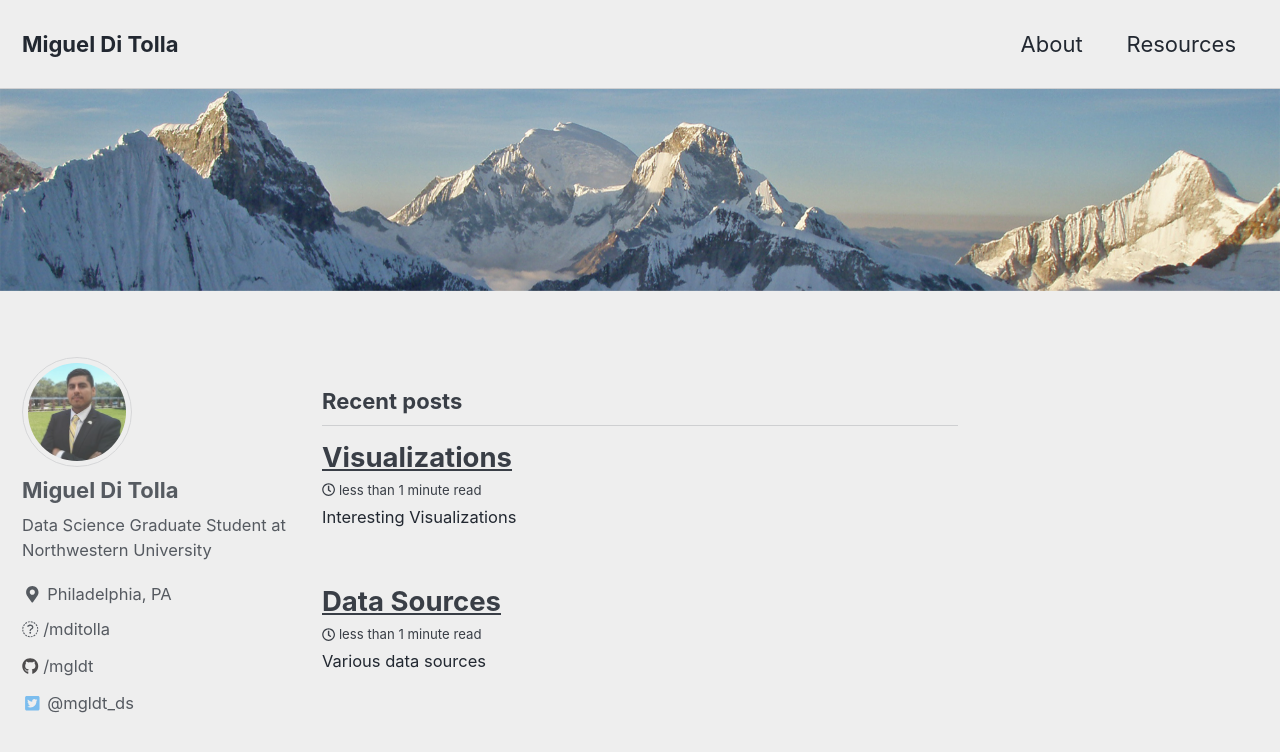
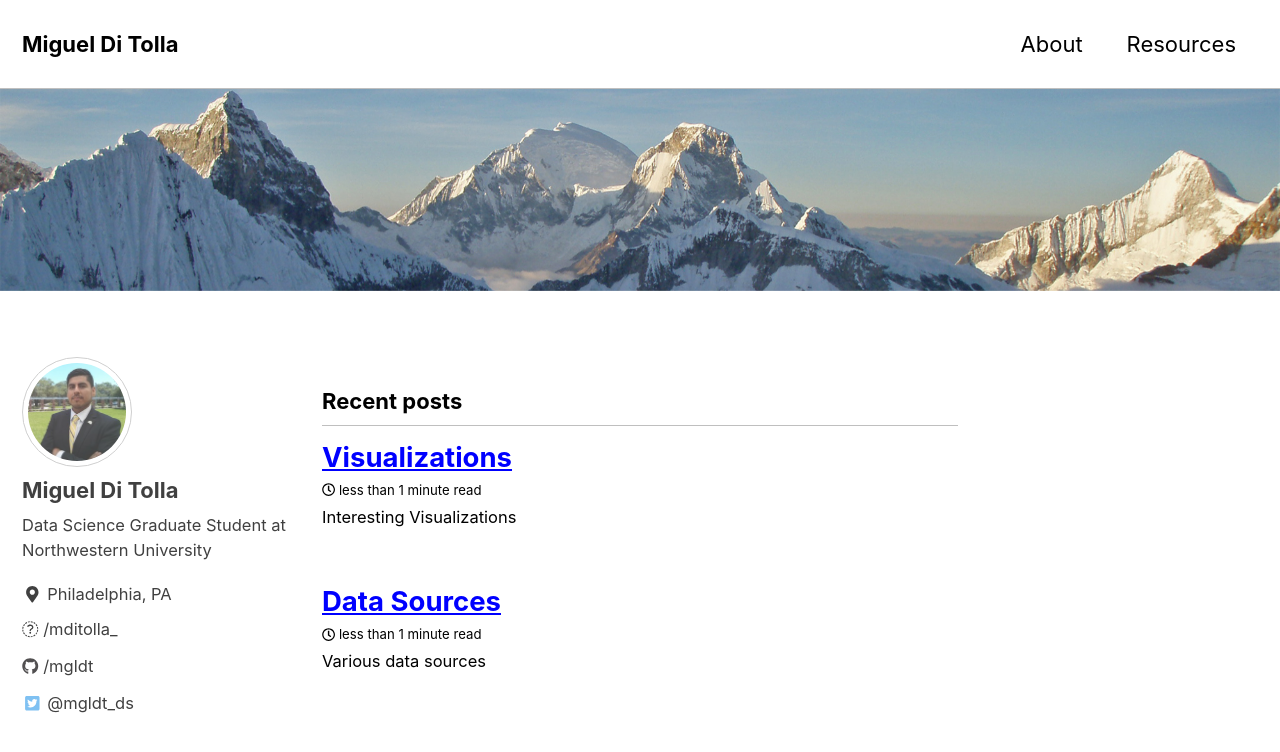
Before and after one commit to mgldt/mgldt.github.io, a Jekyll site: the page built from index.html, in a window 1280 px wide and 900 px high. Shown: the top 752 px of the window. Built offline with Jekyll 4.4.1, drawn with Linux system fonts in a browser that asks for light colours; cached includes are drawn as plain includes; the list of posts is cut into pages by our own code.

Commit message:
Update _config.yml

```diff
--- a/_config.yml
+++ b/_config.yml
@@ -12,7 +12,7 @@
 
 # theme                  : "minimal-mistakes-jekyll"
 # remote_theme           : "mmistakes/minimal-mistakes"
-minimal_mistakes_skin    : "air" # "air", "aqua", "contrast", "dark", "dirt", "neon", "mint", "plum", "sunrise"
+minimal_mistakes_skin    : "contrast" # "air", "aqua", "contrast", "dark", "dirt", "neon", "mint", "plum", "sunrise"
 
 # Site Settings
 locale                   : "en-US"
@@ -112,7 +112,7 @@
   location         : "Philadelphia, PA"
   email            :
   links:
-    - label: "/mditolla"
+    - label: "/mditolla_"
       icon: "fa fa-linkedin-square"
       url: "https://www.linkedin.com/in/mditolla"
     - label: "/mgldt"
```
